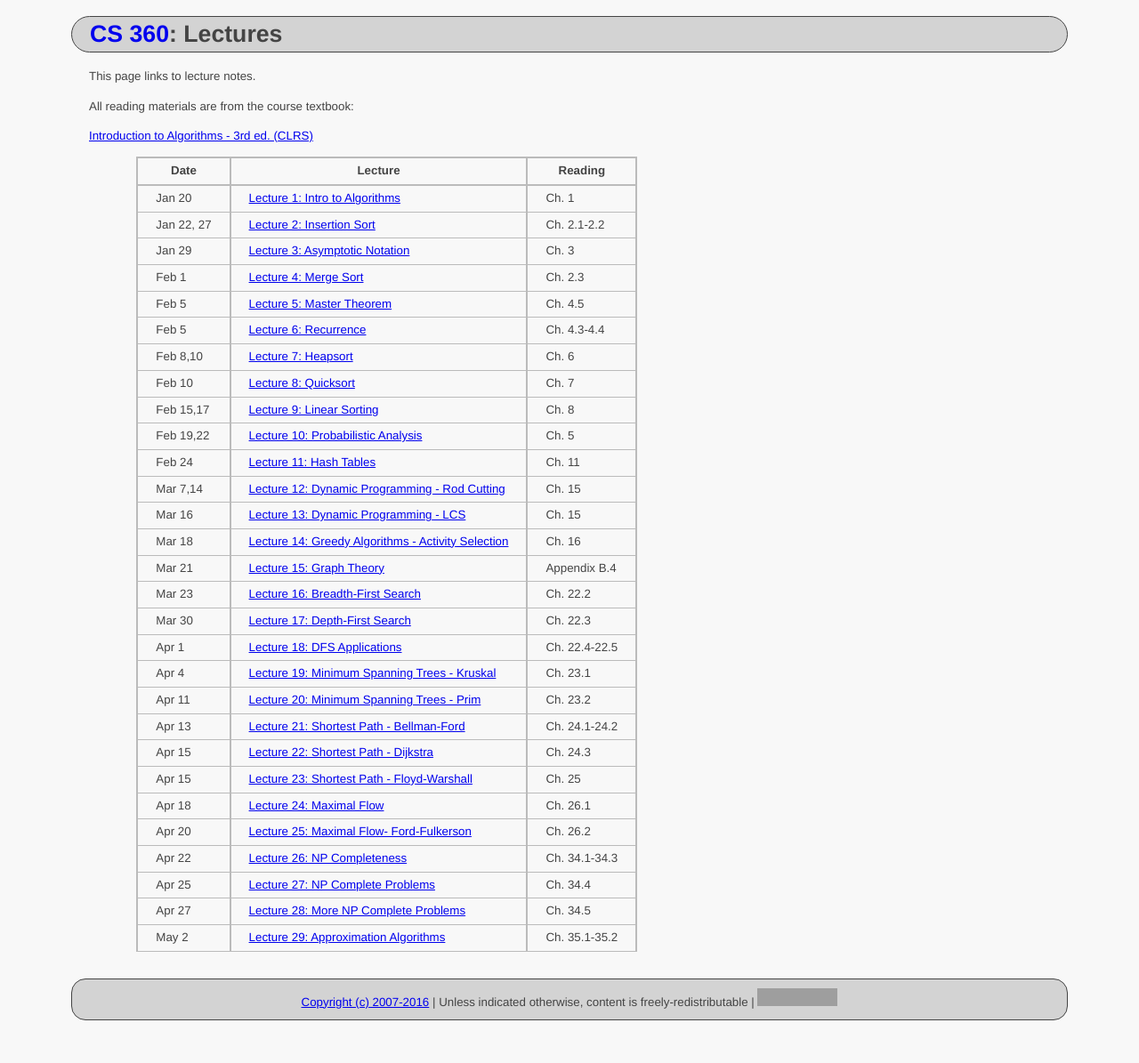
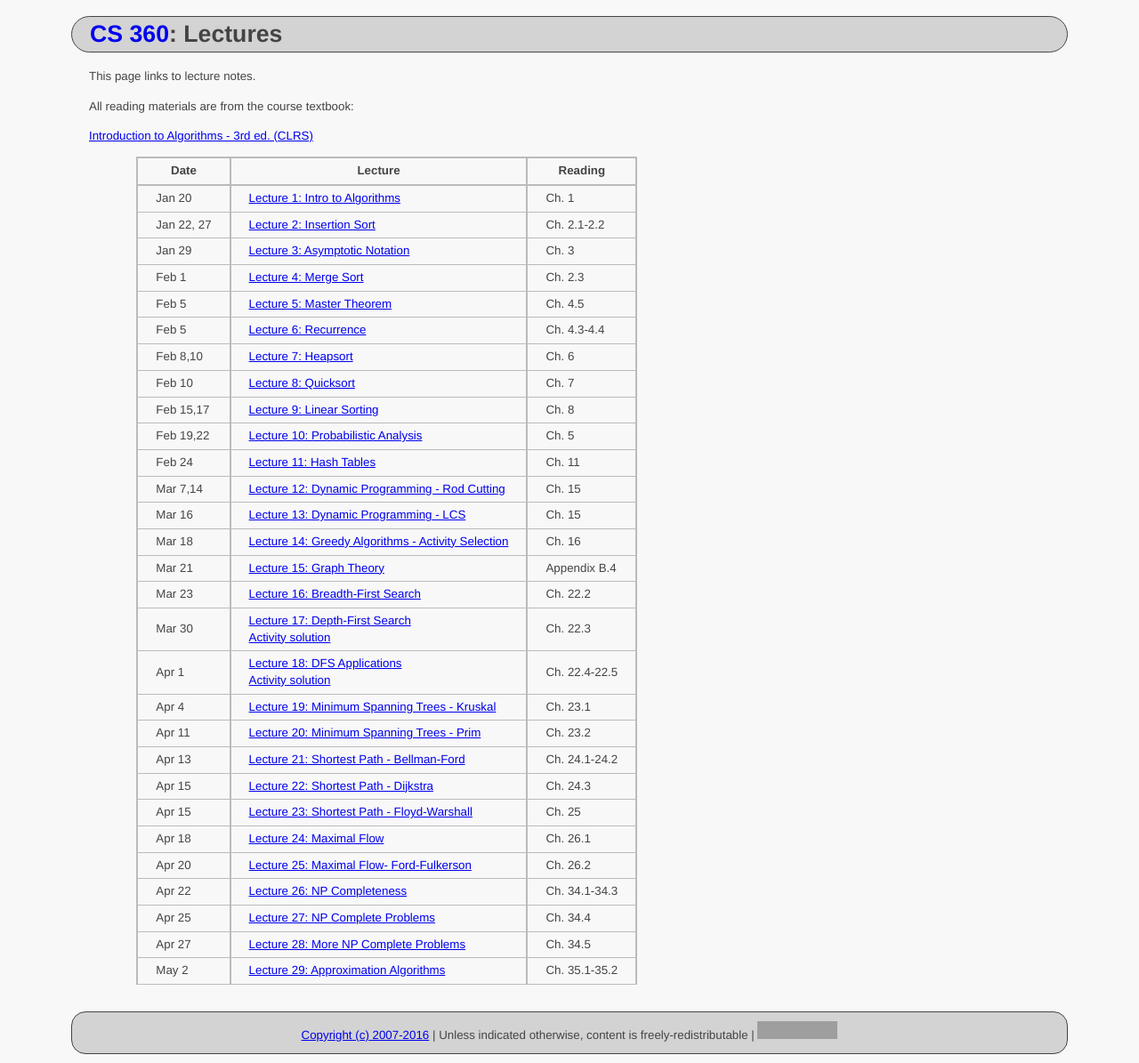
Before and after one commit to ycpcs/cs360-spring2016, a Jekyll site: the page built from lectures/index.md, in a window 1280 px wide. Shown: the whole page at 89% size. Built offline with Jekyll 4.4.1, drawn with Linux system fonts in a browser that asks for light colours; before the commit the page ends 1157 px from its top, so only the background shows below that; grey boxes are pictures that could not be loaded.

```diff
--- a/lectures/index.md
+++ b/lectures/index.md
@@ -27,8 +27,8 @@ All reading materials are from the course textbook:
 > Mar 18    | [Lecture 14: Greedy Algorithms - Activity Selection](../lectures/lecture14.html) | Ch. 16 |
 > Mar 21    | [Lecture 15: Graph Theory](../lectures/lecture15.html) | Appendix B.4 |
 > Mar 23    | [Lecture 16: Breadth-First Search](../lectures/lecture16.html) | Ch. 22.2 |
-> Mar 30    | [Lecture 17: Depth-First Search](../lectures/lecture17.html) | Ch. 22.3 |
-> Apr 1     | [Lecture 18: DFS Applications](../lectures/lecture18.html) | Ch. 22.4-22.5 |
+> Mar 30    | [Lecture 17: Depth-First Search](../lectures/lecture17.html) <br /> [Activity solution](../handouts/lecture17-dfsact-sol.pdf) | Ch. 22.3 |
+> Apr 1     | [Lecture 18: DFS Applications](../lectures/lecture18.html) <br /> [Activity solution](../handouts/lecture18-sccex-sol.pdf) | Ch. 22.4-22.5 |
 > Apr 4     | [Lecture 19: Minimum Spanning Trees - Kruskal](../lectures/lecture19.html) | Ch. 23.1 |
 > Apr 11    | [Lecture 20: Minimum Spanning Trees - Prim](../lectures/lecture20.html) | Ch. 23.2 |
 > Apr 13    | [Lecture 21: Shortest Path - Bellman-Ford](../lectures/lecture21.html) | Ch. 24.1-24.2 |
```
Also changed, not shown: 4 other files.
